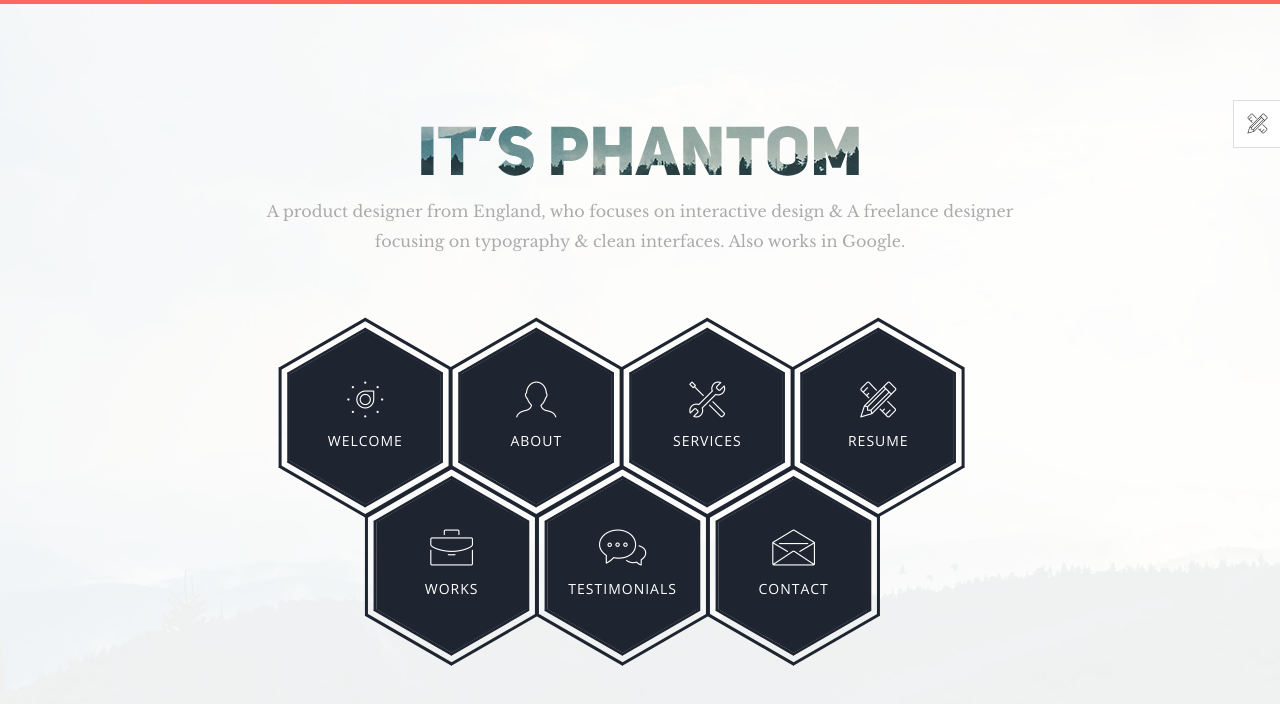
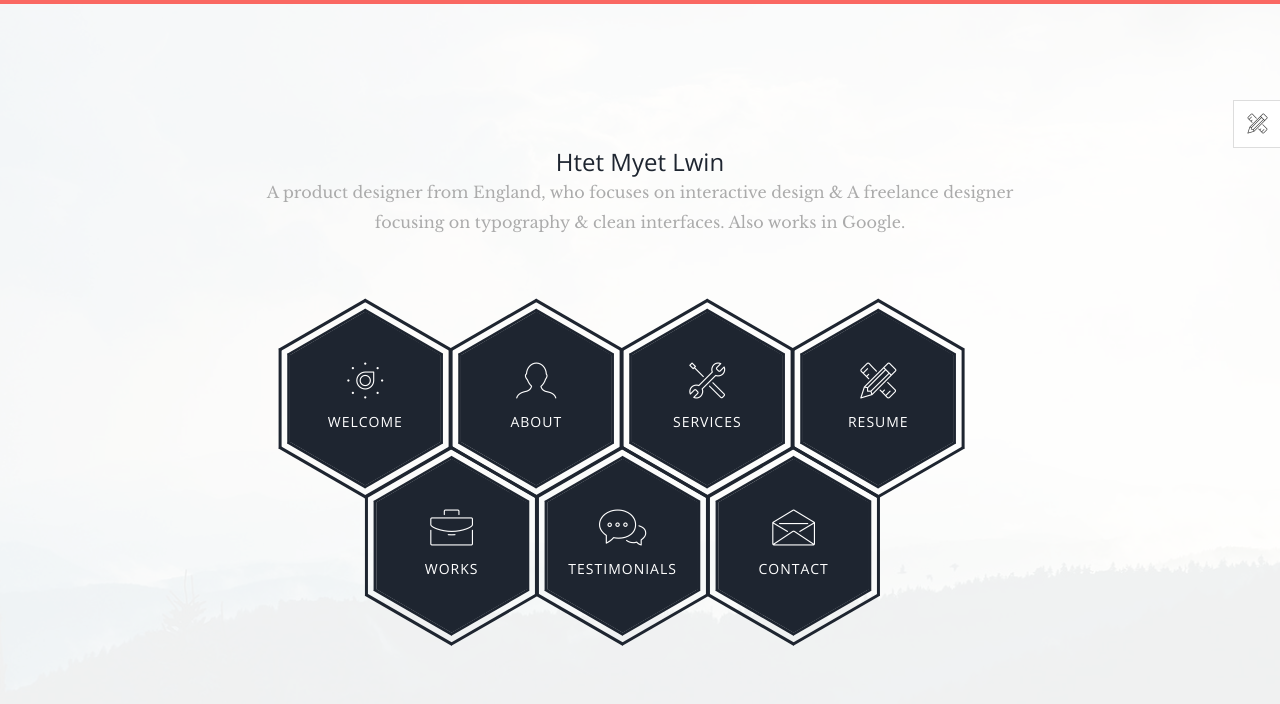
Before and after one commit to zawyehtet143/portfolio-zyh, a plain HTML site: page index.html in a window 1280 px wide. Drawn offline with nearby package versions, Linux system fonts and the light colour scheme; files whose address does not match are found by name.

Commit message:
added file

```diff
--- a/index.html
+++ b/index.html
@@ -1,23 +1,3 @@
-<!--
- // WEBSITE: https://themefisher.com
- // TWITTER: https://twitter.com/themefisher
- // FACEBOOK: https://www.facebook.com/themefisher
- // GITHUB: https://github.com/themefisher/
--->
-
-<!--
-THEME: Phantom - Bootstrap Portfolio Template
-VERSION: 1.0.0
-AUTHOR: Themefisher
-
-HOMEPAGE: https://themefisher.com/products/phantom-best-bootstrap-portfolio-template/
-DEMO: https://demo.themefisher.com/phantom/
-GITHUB: https://github.com/themefisher/Phantom-Bootstrap-Portfolio-Template
-
-WEBSITE: https://themefisher.com
-TWITTER: https://twitter.com/themefisher
-FACEBOOK: https://www.facebook.com/themefisher
--->
 
 <!DOCTYPE html>
 <html lang="zxx">
@@ -88,7 +68,7 @@ FACEBOOK: https://www.facebook.com/themefisher
         <div class="row">
           <div class="col-xs-12 col-md-offset-1 col-md-10 col-lg-offset-2 col-lg-8">
             <div class="page-title home text-center">
-              <img src="images/phantom.png" alt="">
+              <h3> Htet Myet Lwin</h3>
               <p>A product designer from England, who focuses on interactive design &amp; A freelance designer focusing on typography &amp; clean interfaces. Also works in Google.</p>
             </div>
 
```
Also changed, not shown: about.html (+0 -21 lines), contact.html (+0 -21 lines), resume.html (+0 -21 lines), services.html (+0 -21 lines), testimonials.html (+0 -21 lines), welcome.html (+0 -20 lines), works.html (+0 -21 lines).
